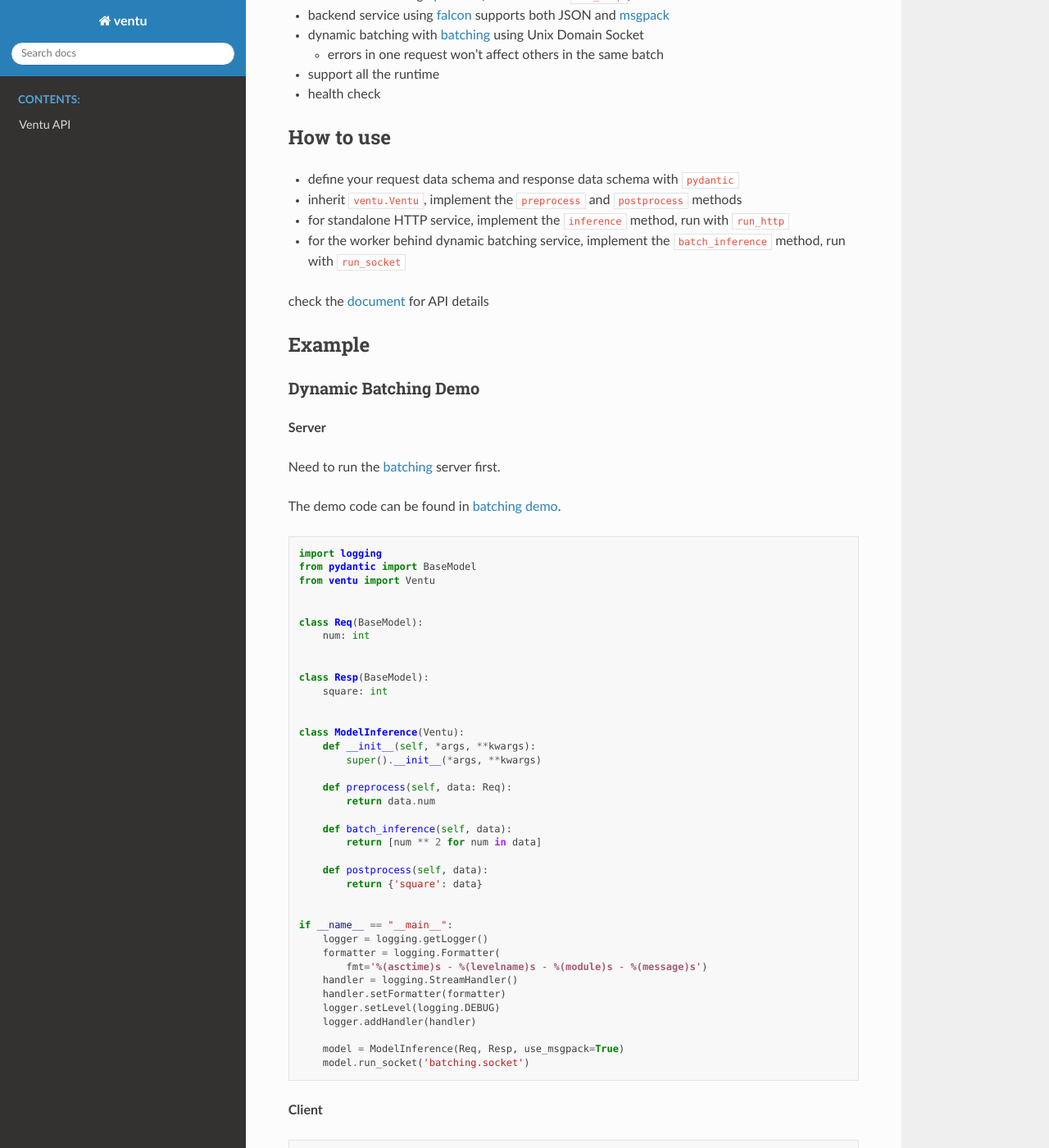
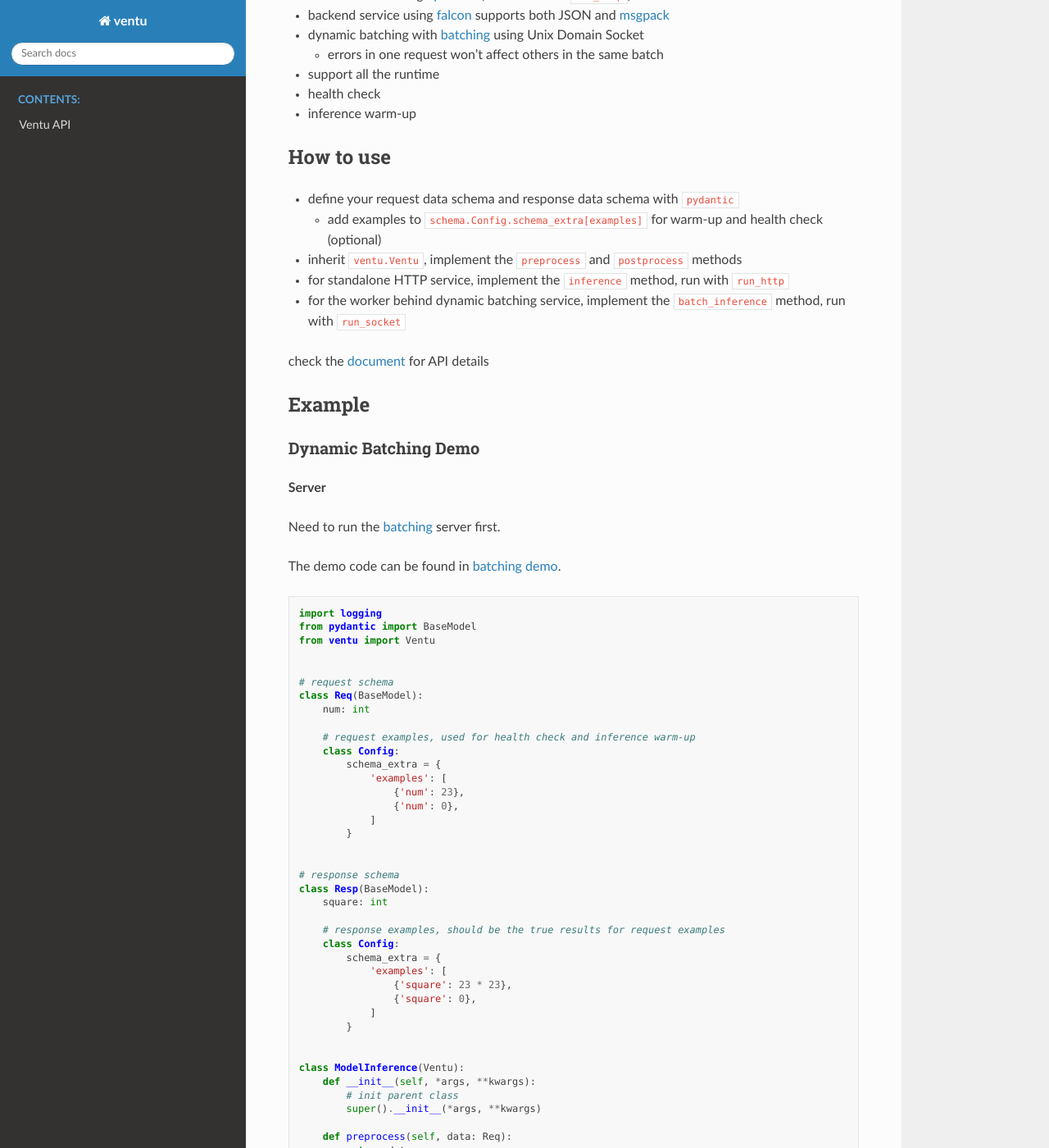
Before and after one commit to kemingy/ventu, a Sphinx documentation site: the page built from docs/source/index.rst, in a window 1280 px wide and 1400 px high, scrolled down 502 px. Shown: the whole window at 82% size. Built offline with Sphinx 7.4.7 and the Read the Docs theme 2.0.0, drawn with Linux system fonts in a browser that asks for light colours; some of the changed text lies outside the part shown.

Commit message:
update doc: add examples for health check and warm-up

```diff
--- a/docs/source/index.rst
+++ b/docs/source/index.rst
@@ -37,12 +37,17 @@ Features
 
 -  support all the runtime
 -  health check
+-  inference warm-up
 
 How to use
 ----------
 
 -  define your request data schema and response data schema with
    ``pydantic``
+
+   -  add examples to ``schema.Config.schema_extra[examples]`` for
+      warm-up and health check (optional)
+
 -  inherit ``ventu.Ventu``, implement the ``preprocess`` and
    ``postprocess`` methods
 -  for standalone HTTP service, implement the ``inference`` method, run
@@ -73,16 +78,37 @@ demo <https://github.com/kemingy/batching/examples>`__.
    from ventu import Ventu
 
 
+   # request schema
    class Req(BaseModel):
        num: int
 
+       # request examples, used for health check and inference warm-up
+       class Config:
+           schema_extra = {
+               'examples': [
+                   {'num': 23},
+                   {'num': 0},
+               ]
+           }
 
+
+   # response schema
    class Resp(BaseModel):
        square: int
+
+       # response examples, should be the true results for request examples
+       class Config:
+           schema_extra = {
+               'examples': [
+                   {'square': 23 * 23},
+                   {'square': 0},
+               ]
+           }
 
 
    class ModelInference(Ventu):
        def __init__(self, *args, **kwargs):
+           # init parent class
            super().__init__(*args, **kwargs)
 
        def preprocess(self, data: Req):
@@ -145,17 +171,28 @@ source code can be found in
 
 .. code:: python
 
-   from ventu import Ventu
+   import logging
+   import pathlib
    from typing import Tuple
-   from pydantic import BaseModel
-   import logging
+
    import numpy
    import onnxruntime
+   from pydantic import BaseModel
+
+   from ventu import Ventu
 
 
    # define the input schema
    class Input(BaseModel):
        text: Tuple[(str,) * 3]
+
+       # provide an example for health check and inference warm-up
+       class Config:
+           schema_extra = {
+               'examples': [
+                   {'text': ('hello', 'world', 'test')},
+               ]
+           }
 
 
    # define the output schema
@@ -200,7 +237,8 @@ source code can be found in
        logger.setLevel(logging.DEBUG)
        logger.addHandler(handler)
 
-       model = CustomModel(Input, Output)
+       model_path = pathlib.Path(__file__).absolute().parent / 'sigmoid.onnx'
+       model = CustomModel(str(model_path), Input, Output)
        model.run_http(host='localhost', port=8000)
 
 try with ``httpie``
@@ -212,12 +250,10 @@ try with ``httpie``
    # inference
    http POST :8000/inference text:='["hello", "world", "test"]'
 
-
 Open ``localhost:8000/apidoc/redoc`` in your browser to see the API
 document.
 
-Run with Gunicorn
-~~~~~~~~~~~~~~~~~~~
+**Run with Gunicorn**
 
 .. code:: shell
 
```
Also changed, not shown: other parts of docs/source/index.rst (+6 -3 lines), README.md (+41 -6 lines).
